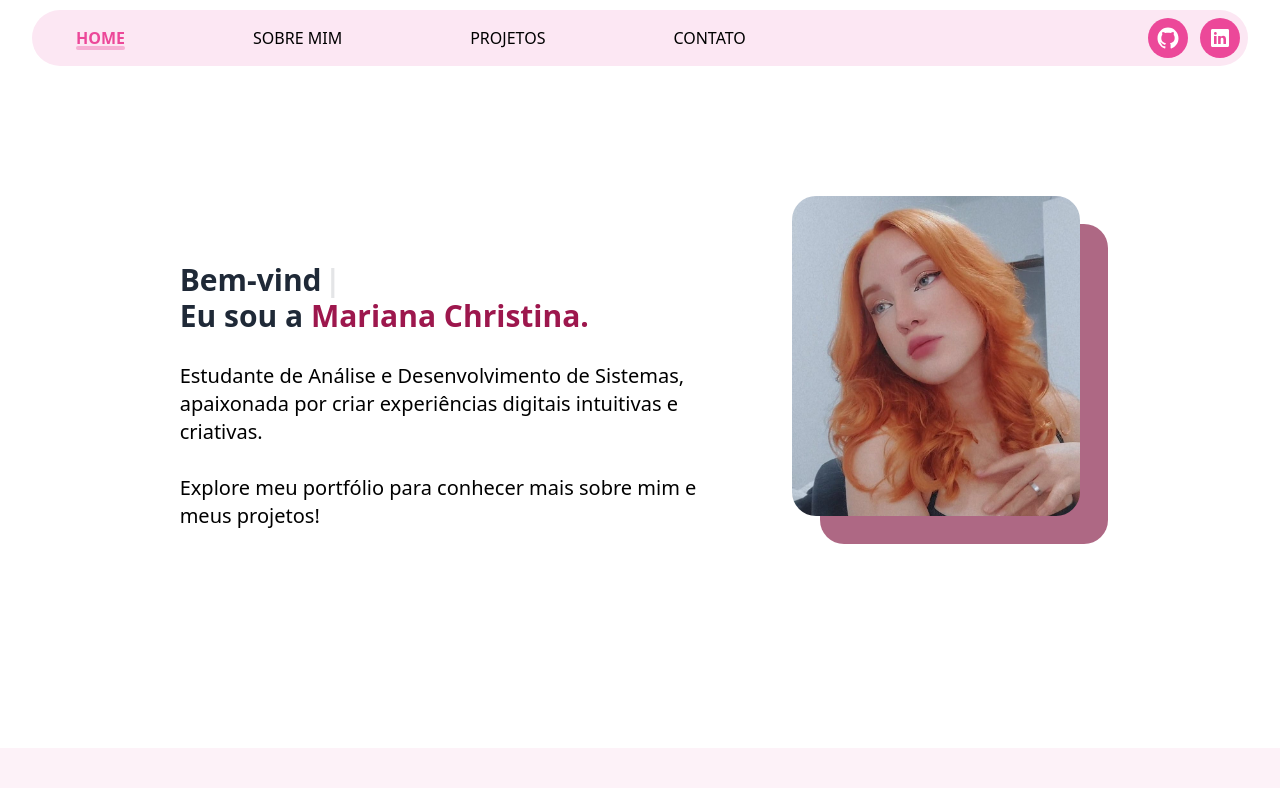
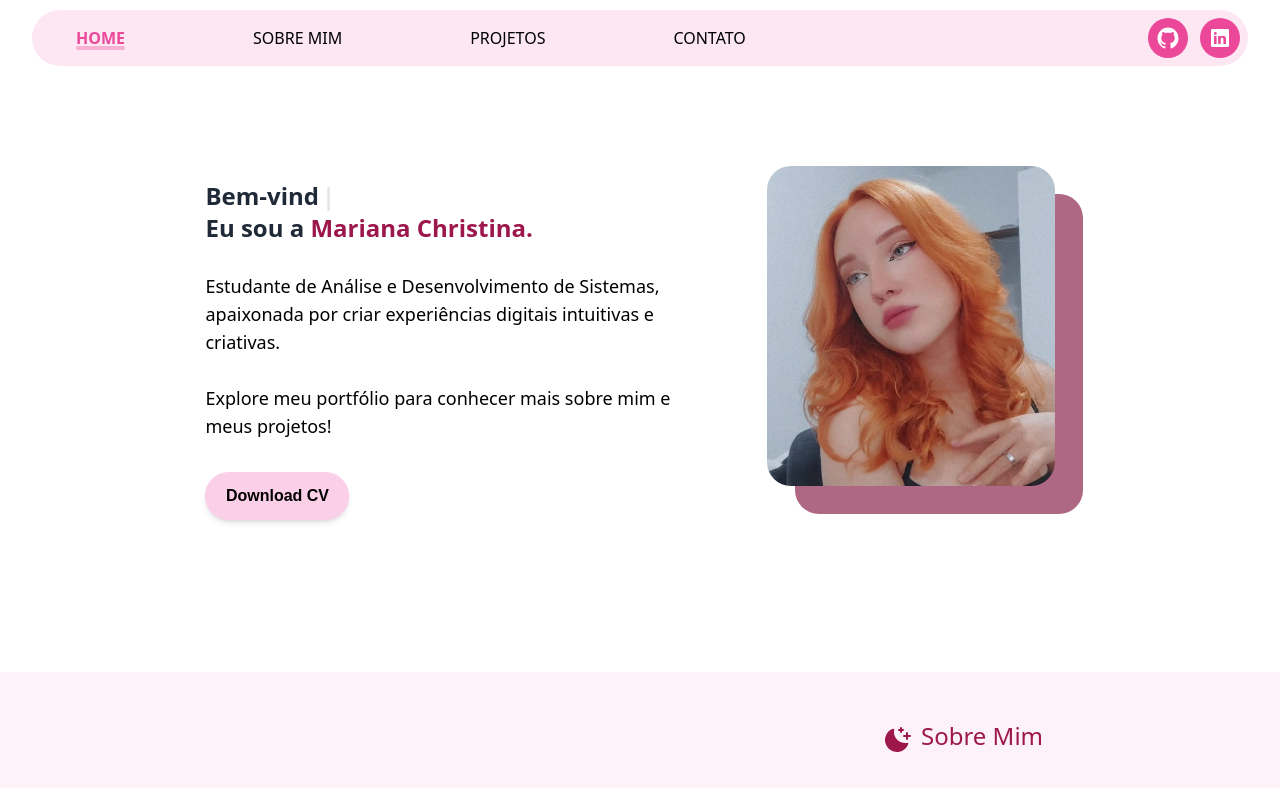
Before and after one commit to MaryChriss/Portfolio, a Next.js app: page / in a window 1280 px wide. Shown: the top 788 px of the page. Built offline with nearby package versions, Linux system fonts and the light colour scheme.

Commit message:
Add curriculo

```diff
--- a/src/app/page.tsx
+++ b/src/app/page.tsx
@@ -65,40 +65,40 @@ const handleSubmit = async (e: React.FormEvent<HTMLFormElement>) => {
   return (
     <Layout>
 
-      <section id="home" className=' mb-80 mt-64
-        xs:mt-80 xs:mb-10
-        xmd:mt-72 xmd:mb-72
-        xlg:mt-72 xlg:mb-72
-        sm:mb-80 sm:mt-96
-        md:mt-96
-        lg:mt-80
-        xl:mt-0 xl:mb-60
-        2xl:mt-56 2xl:mb-80
+      <section id="home" className='mb-80 mt-64
+        xs:mt-0 xs:mb-10
+        xmd:mt-0 xmd:mb-72
+        xlg:mt-0 xlg:mb-72
+        sm:mb-80 sm:mt-40
+        md:mt-32
+        lg:mt-32
+        xl:mt-0 xl:mb-0
+        2xl:mt-36 2xl:mb-36
       '>
 
-        <div  className='mt-40 flex items-center justify-center gap-96 mb-24
-        xs:flex-col xs:p-4
+        <div  className='mt-40 flex items-center justify-center mb-24
+        xs:flex-col xs:p-4 xs:mt-32
         xmd:flex-col xmd:p-9
         xlg:flex-col xlg:p-9
         sm:flex-col sm:mt-16 sm:-mb-11
         md:flex-col
         lg:flex-col
-        xl:mt-40 xl:flex-row xl:gap-24
-        2xl:flex-row 2xl:mt-40
+        xl:mt-36 xl:flex-row xl:gap-24
+        2xl:flex-row 2xl:gap-96 2xl:mt-11
         '>
 
 
-          <div className='text-xl -mt-48
+          <div className='text-xl
           '>
           <h1 className="text-4xl font-bold text-gray-800
           xs:text-lg
-          xmd:text-xl xmd:mt-16
-          xlg:text-2xl xlg:mt-16
-          sm:text-4xl
-          md:text-4xl
-          lg:text-4xl
-          xl:text-3xl
-          2xl:text-4xl
+          xmd:text-xl xmd:mt-0
+          xlg:text-2xl xlg:mt-0
+          sm:text-2xl
+          md:text-3xl
+          lg:text-3xl
+          xl:text-2xl
+          2xl:text-4xl 2xl:mt-28
           ">
             <Typewriter
               words={["Hello World!", "Bem-vindo(a) ao meu mundo!", "Muito Prazer!"]}
@@ -115,10 +115,10 @@ const handleSubmit = async (e: React.FormEvent<HTMLFormElement>) => {
               xs:text-lg
               xmd:text-xl
               xlg:text-2xl
-              sm:text-4xl
-              md:text-4xl
-              lg:text-4xl
-              xl:text-3xl
+              sm:text-2xl
+              md:text-3xl
+              lg:text-3xl
+              xl:text-2xl
               2xl:text-4xl
               '>
                 <p>Eu sou a
@@ -130,40 +130,66 @@ const handleSubmit = async (e: React.FormEvent<HTMLFormElement>) => {
               xs:text-sm
               xmd:text-base
               xlg:text-lg
-              sm:text-2xl
-              md:text-2xl
-              lg:text-2xl
-              xl:text-xl
-              2xl:text-2xl
+              sm:text-xl
+              md:text-xl
+              lg:text-xl
+              xl:text-lg
+              2xl:text-xl
             '> <br/> Estudante de Análise e Desenvolvimento de Sistemas,<br/>
               apaixonada por criar experiências digitais intuitivas e<br/>
               criativas.
             </p>
 
             <p className='text-2xl
-            xs:text-sm xs:-mb-96
+            xs:text-sm xs:-mb-52
             xmd:text-base xmd:-mb-60
             xlg:-mb-52 xlg:text-lg
-            sm:-mb-52
-            md:-mb-52
-            lg:-mb-52
-            xl:text-xl
-            2xl:text-2xl '> <br/>
+            sm:-mb-52 sm:text-xl
+            md:-mb-52 md:text-xl
+            lg:-mb-52 lg:text-xl
+            xl:text-lg
+            2xl:text-xl '> <br/>
               Explore meu portfólio para conhecer mais sobre mim e <br/>
               meus projetos!
             </p>
 
+            <div className="mt-60
+              xs:mt-64 xs:mb-20
+              xmd:mt-72 xmd:mb-14
+              xlg:mt-60 xlg:mb-14
+              sm:mt-60
+              md:mt-60 md:mb-40
+              lg:mt-60
+              xl:mt-60
+              2xl:mt-60
+            ">
+              <a
+                href="/Curriculo_Mariana.pdf" download="Curriculo_Mariana.pdf"
+                target="_blank"
+                className="flex items-center justify-center w-48 h-12 bg-pink-200 text-black font-abel font-semibold text-lg rounded-full hover:bg-pink-300 transition-colors duration-600 shadow-md
+                xs:w-28 xs:h-12 xs:text-sm
+                xmd:w-28 xmd:h-12 xmd:text-sm
+                xlg:w-28 xlg:h-12 xlg:text-sm
+                sm:w-32 sm:text-base
+                md:w-48 md:text-lg
+                lg:w-48 lg:text-lg
+                xl:w-36 xl:text-base
+                2xl:w-48 2xl:text-lg
+                "
+              > Download CV </a>
+            </div>
+
+
           </div>
-
           <div className=' mt-0
-            xs:mr-5 xs:-mt-12
+            xs:mr-5
             xmd:mt-0
             xlg:mt-0
             sm:mt-0
             md:mt-0
             lg:mt-0
-            xl:mt-0
-            2xl:mt-0
+            xl:-mt-52
+            2xl:-mt-20
           '>
             <Fotos imagens={[{ src: "/princImage.jpeg", alt: "Minha Foto" }]} />
           </div>
```
Also changed, not shown: 1 other file (tests, documents, lock files or other folders).
